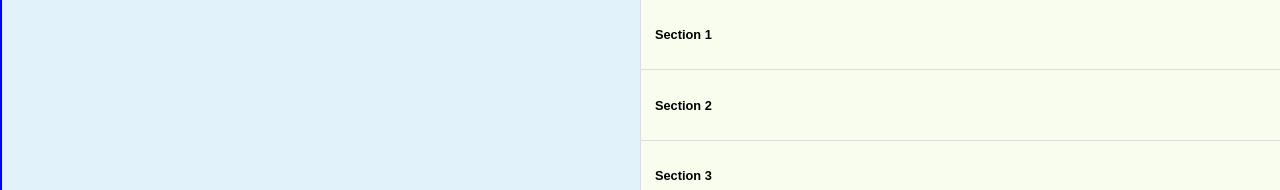
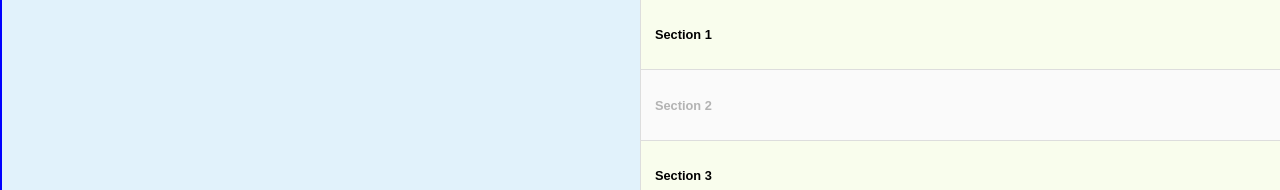
Before and after one commit to Tommaso-Zazzaretti/useReact, a React (Create React App) app: page / in a window 1280 px wide. Shown: the part 240-430 px from the top of the page. Built offline with nearby package versions, Linux system fonts and the light colour scheme.

Commit message:
Added disabled behavior to accordionTreeItem

```diff
--- a/src/App.tsx
+++ b/src/App.tsx
@@ -34,7 +34,7 @@ const App:React.FC<{}> = () => {
               <div>Contenuto 1</div>
             </AccordionTree.Item>
 
-            <AccordionTree.Item title="Section2"
+            <AccordionTree.Item title="Section2" disabled
               unmountOnClose={false}
               headerProps={{className: css.accordionHeader}}
               headerContentProps={{renderHeaderContent: (open)=><p>{'Section 2'+(open?' aperto':'')}</p> }}
--- a/src/components/AccordionTree/AccordionTree.module.css
+++ b/src/components/AccordionTree/AccordionTree.module.css
@@ -42,26 +42,25 @@
     transition: box-shadow 0.3s ease, background-color 0.3s ease;
 }
 
-.text {
-    text-align: left;
-    color: inherit;
-    flex: 1;
-    min-width: 0;
-    overflow: hidden;
-    text-overflow: ellipsis;
-    white-space: nowrap;
-}
-
-.icon {
-    flex:0;
-}
-
 @media (hover: hover) and (pointer: fine) {
     .header:hover {
         box-shadow: 0 .2rem .2rem rgba(0,0,0,.25);
         background-color: rgb(237, 243, 253);
         z-index: 1;
     }
+}
+
+.header:disabled {
+    background-color: rgba(250,250,250,1) !important;
+    cursor: not-allowed !important;
+    pointer-events: none !important;
+}
+
+.header:hover:disabled {
+    box-shadow: none !important;
+    background-color: rgba(250,250,250,1) !important;
+    cursor: not-allowed !important;
+    transition: none !important;
 }
 
 .content {
--- a/src/components/AccordionTree/AccordionTree.tsx
+++ b/src/components/AccordionTree/AccordionTree.tsx
@@ -228,6 +228,7 @@ const AccordionTreeBase: React.ForwardRefExoticComponent<IAccordionTreeProps & R
 type IAccordionTreeItemInnerProps = Omit<React.HTMLAttributes<HTMLDivElement | null>, 'children'|'title'> & {
     children: React.ReactElement<unknown, string | React.JSXElementConstructor<unknown>>,
     title:string,
+    disabled?: boolean
     headerProps?: IHeaderProps
     headerContentProps?: IHeaderContentRenderProps | IHeaderContentProps
     contentProps?: IContentProps
@@ -237,7 +238,7 @@ type IAccordionTreeItemInnerProps = Omit<React.HTMLAttributes<HTMLDivElement | n
 };
 
 // Header Props
-export type IHeaderProps = Omit<React.HTMLAttributes<HTMLButtonElement | null>, 'children'|'title'|'ref'>;
+export type IHeaderProps = Omit<React.HTMLAttributes<HTMLButtonElement | null>, 'children'|'title'|'ref'|'disabled'>;
 export type IHeaderContentProps        = { renderHeaderContent?:    never   , iconProps: Omit<IRotatingIconProps,'isOpen'> & {position:'start'|'end'} }
 export type IHeaderContentRenderProps  = { renderHeaderContent: (open:boolean) => JSX.Element , iconProps?: never }
 // Content Props
@@ -247,7 +248,7 @@ export type IInnerContentProps = Omit<React.HTMLAttributes<HTMLDivElement | null
 
 const AccordionTreeItem: React.ForwardRefExoticComponent<IAccordionTreeItemInnerProps & React.RefAttributes<HTMLDivElement | null>> = React.forwardRef<HTMLDivElement | null, IAccordionTreeItemInnerProps>((props: IAccordionTreeItemInnerProps, ref: React.ForwardedRef<HTMLDivElement | null>) => {
     // Props
-    const {children,headerProps,headerContentProps,contentProps,innerContentProps,closeDelay,unmountOnClose, ...divProps } = props;
+    const {children,disabled,headerProps,headerContentProps,contentProps,innerContentProps,closeDelay,unmountOnClose, ...divProps } = props;
     // Context
     const {onItemToggle,onItemMount,onItemUnmount,onItemHeightChange,spacing,openItems,heightMap} = React.useContext<AccordionTreeContextType>(AccordionTreeContext);
     // States
@@ -359,7 +360,7 @@ const AccordionTreeItem: React.ForwardRefExoticComponent<IAccordionTreeItemInner
         <AccordionTreeItemContext.Provider value={ctx}>
             <div {...divProps} ref={onInitOrDestroyEventHandler} className={`${css.accordion} ${divProps.className ?? ''} ${isOpen ? `${css.accordionOpen}` : ''}`} style={{...divProps.style ?? {}, padding:isOpen ? `${spacing}px 0px` : 0}}>
 
-                <button {...headerProps ?? {}} ref={bRef} className={`${css.header} ${headerProps?.className ?? ''}`} onClick={onToggleButtonClickEventHandler}>
+                <button {...headerProps ?? {}} disabled={disabled} ref={bRef} className={`${css.header} ${headerProps?.className ?? ''}`} onClick={onToggleButtonClickEventHandler}>
                     {
                         headerContentProps?.renderHeaderContent===undefined
                             ?
```
